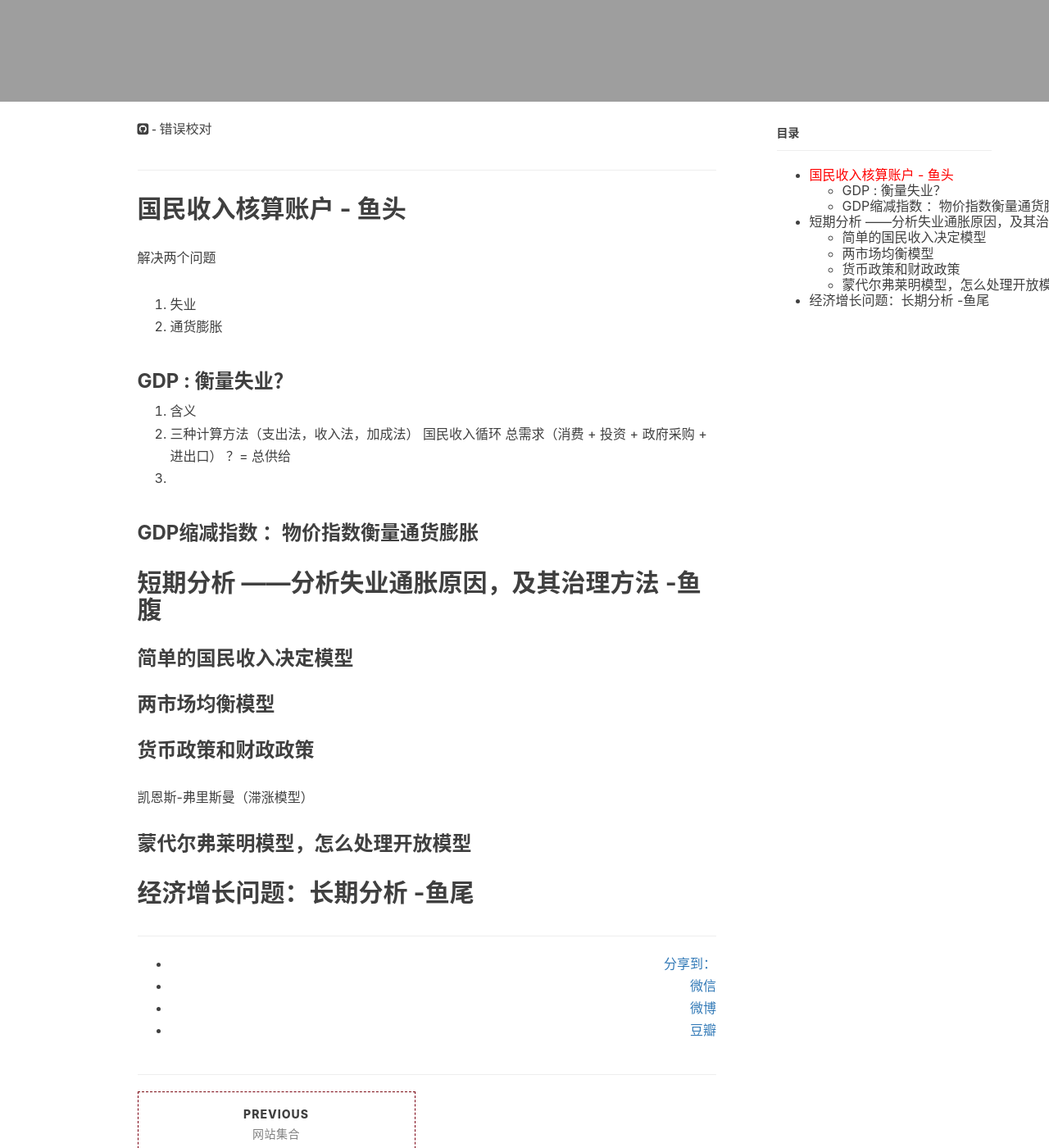
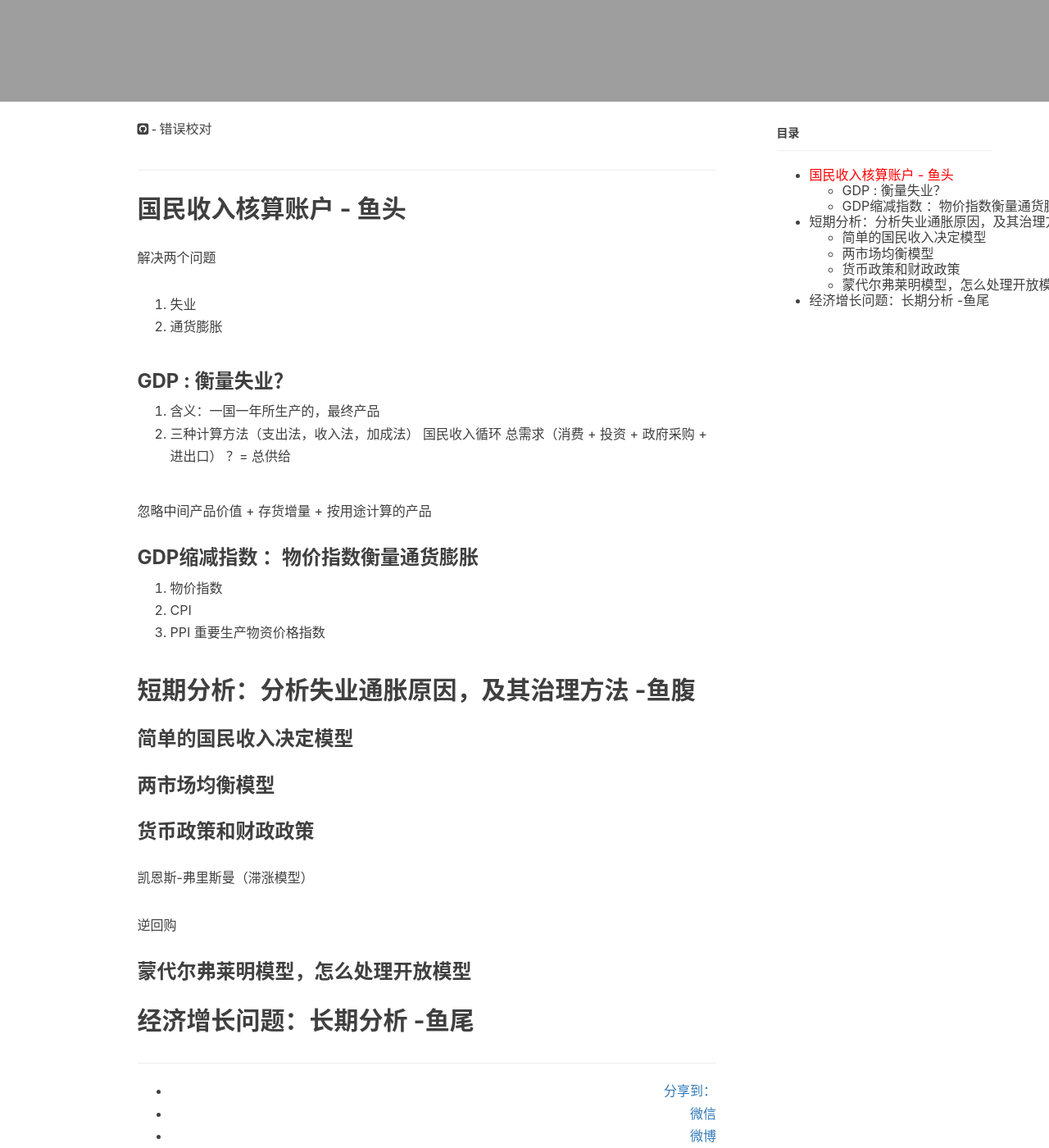
Before and after one commit to chaoyangqq/chaoyangqq.github.io, a Jekyll site: the page built from _posts/economic/2017-06-19-中央财经大学-徐华老师-宏观经济学.md, in a window 1280 px wide and 1400 px high, scrolled down 459 px. Shown: the whole window at 82% size. Built offline with Jekyll 4.4.1, drawn with Linux system fonts in a browser that asks for light colours; nearby versions of some CDN libraries; comment, search, counter and statistics services are not loaded; a style sheet for code colours, icons or effects is not loaded.

Commit message:
修改文件: _posts/economic/2017-06-19-中央财经大学-徐华老师-宏观经济学.md

```diff
--- a/_posts/economic/2017-06-19-中央财经大学-徐华老师-宏观经济学.md
+++ b/_posts/economic/2017-06-19-中央财经大学-徐华老师-宏观经济学.md
@@ -23,25 +23,32 @@ tags:
 
 ### GDP : 衡量失业？
 
- 1. 含义
+ 1. 含义：一国一年所生产的，最终产品
  2. 三种计算方法（支出法，收入法，加成法）
  国民收入循环
  总需求（消费 + 投资 + 政府采购 + 进出口） ？= 总供给
- 3.
+
+忽略中间产品价值 + 存货增量 + 按用途计算的产品
+
 
 
 ### GDP缩减指数 ：物价指数衡量通货膨胀
 
+ 1. 物价指数
+ 2. CPI
+ 2. PPI 重要生产物资价格指数
 
 
 
-
-## 短期分析 ——分析失业通胀原因，及其治理方法 -鱼腹
+## 短期分析：分析失业通胀原因，及其治理方法 -鱼腹
 
 ### 简单的国民收入决定模型
 ### 两市场均衡模型
 ### 货币政策和财政政策
 凯恩斯-弗里斯曼（滞涨模型）
+
+逆回购
+
 
 ### 蒙代尔弗莱明模型，怎么处理开放模型
 
```
